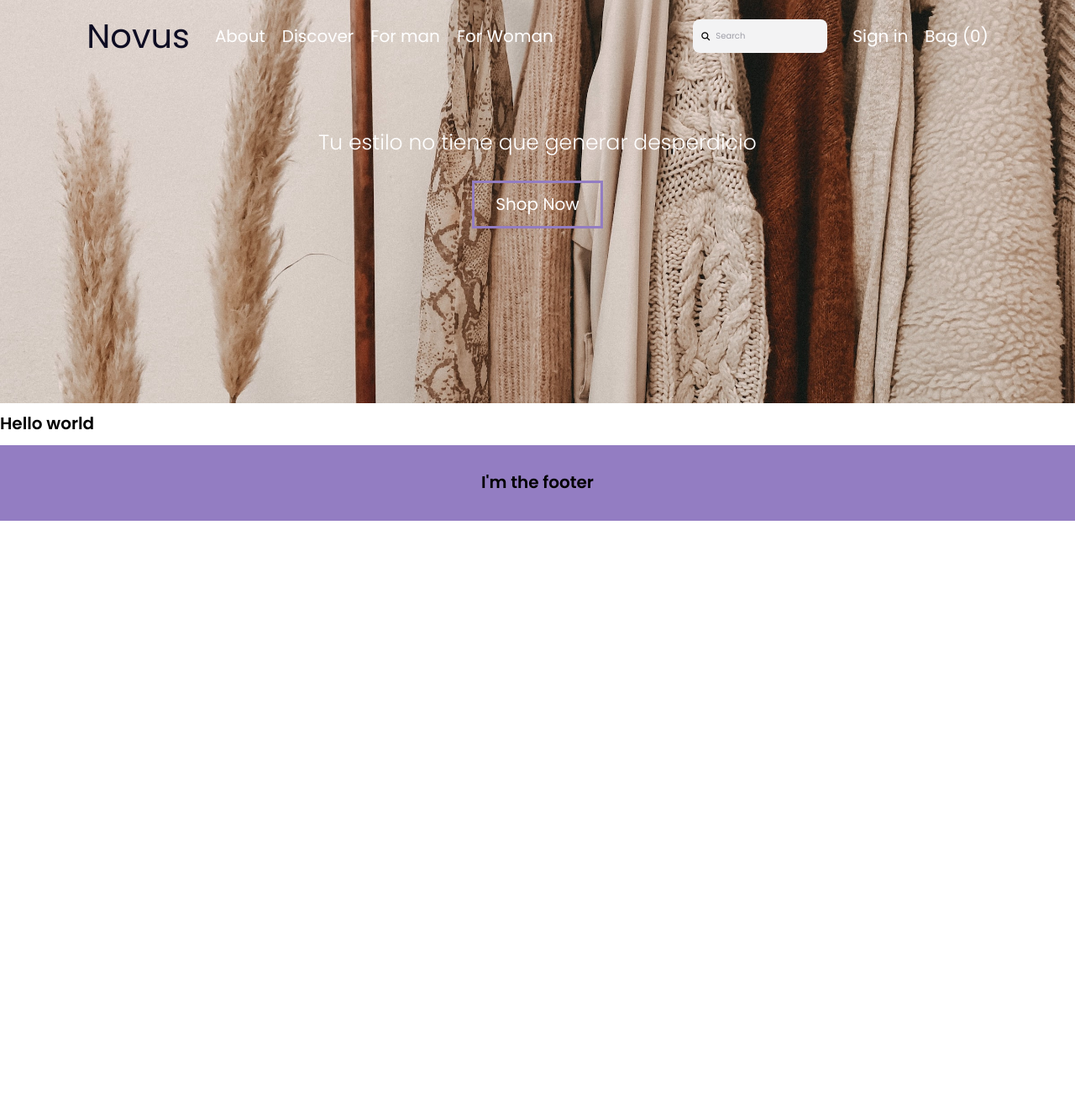
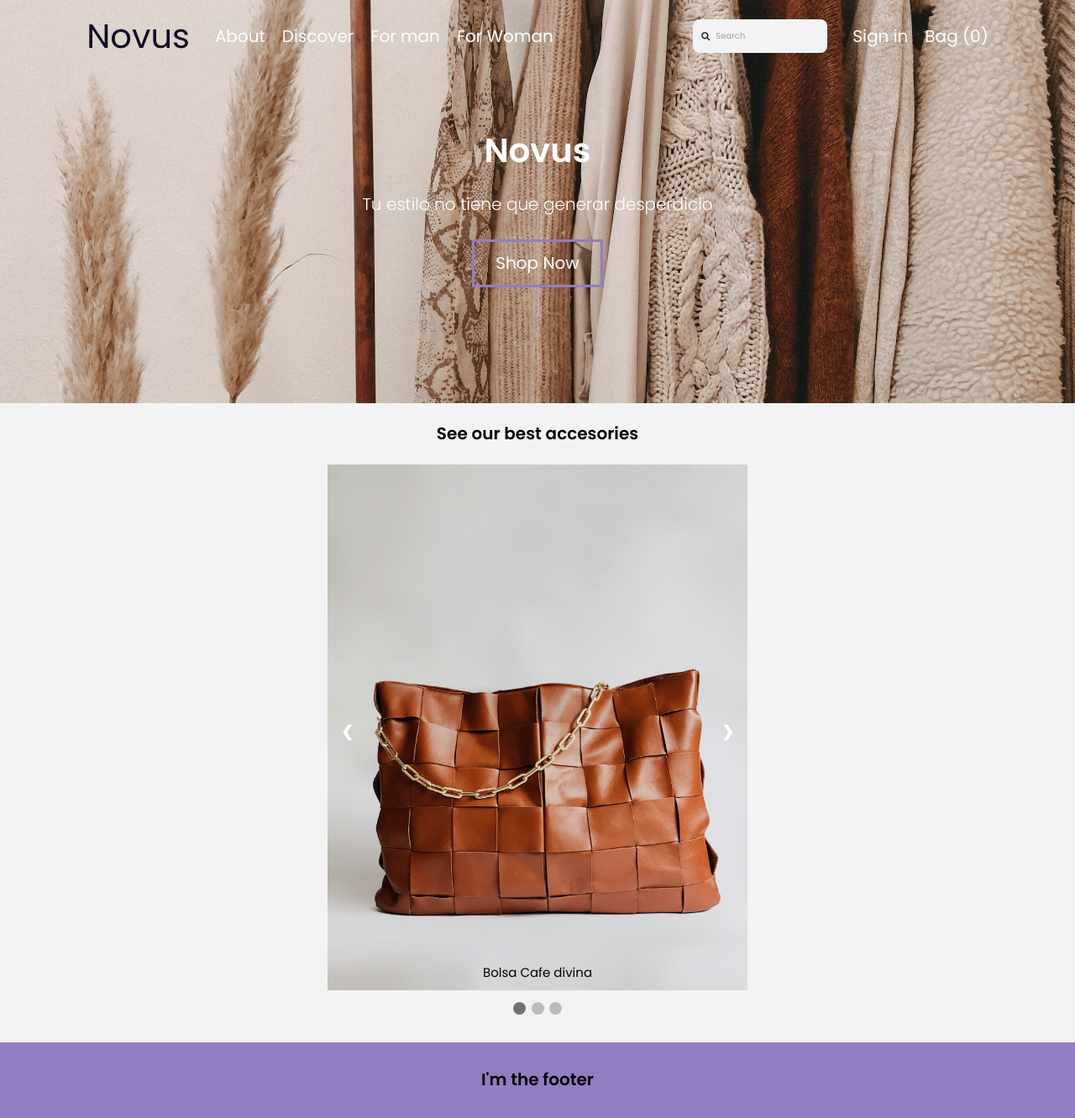
Before and after one commit to ArmandoAlmanza/Novus, a PHP site: page / in a window 1280 px wide. Shown: the whole page at 84% size. Before the commit the page ends 620 px from the top, so only its background shows below. Run offline with PHP 8.4, Linux system fonts and the light colour scheme; some libraries are stand-ins or nearby versions.

Commit message:
add some carousel from internet because we dont have time xd

```diff
--- a/index.php
+++ b/index.php
@@ -2,8 +2,11 @@
 
 
 <!-- Here goes all the content -->
-<h1>Hello world</h1>
+<h2 class="subtitle">See our best accesories</h2>
+<?php include_once './src/Components/Carousel.php';  ?>
+
 <!-- Here ends xd -->
 
 
+
 <?php include_once './src/Components/Footer.php';  ?>
--- /dev/null
+++ b/src/Components/Carousel.php
@@ -0,0 +1,31 @@
+<!-- Slideshow container -->
+<div class="slideshow-container">
+
+	<!-- Full-width images with number and caption text -->
+	<div class="mySlides fade">
+		<img src="/src/assets/bolsa1.jpg" style="width:100%">
+		<div class="text">Bolsa Cafe divina</div>
+	</div>
+
+	<div class="mySlides fade">
+		<img src="/src/assets/bolsa2.jpg" style="width:100%">
+		<div class="text">Bolsa roja divina</div>
+	</div>
+
+	<div class="mySlides fade">
+		<img src="/src/assets/bolsa3.jpg" style="width:100%">
+		<div class="text">Bolsa azul divina</div>
+	</div>
+
+	<!-- Next and previous buttons -->
+	<a class="prev" onclick="plusSlides(-1)">&#10094;</a>
+	<a class="next" onclick="plusSlides(1)">&#10095;</a>
+</div>
+<br>
+
+<!-- The dots/circles -->
+<div class="dot__container">
+	<span class="dot" onclick="currentSlide(1)"></span>
+	<span class="dot" onclick="currentSlide(2)"></span>
+	<span class="dot" onclick="currentSlide(3)"></span>
+</div>
--- a/src/Components/Footer.php
+++ b/src/Components/Footer.php
@@ -2,6 +2,7 @@
 	<h1>I'm the footer</h1>
 </footer>
 
+<script src="/src/index.js"></script>
 
 </body>
 
--- a/src/Components/Header.php
+++ b/src/Components/Header.php
@@ -30,7 +30,7 @@
 				</div>
 
 				<nav class="navbar">
-					<a href="/about.php">About</a>
+					<a href="#">About</a>
 					<a href="#">Discover</a>
 					<a href="#">For man</a>
 					<a href="#">For Woman</a>
@@ -51,7 +51,8 @@
 		</div>
 
 		<div class="hero__content">
-			<h2>Tu estilo no tiene que generar desperdicio</h2>
+			<h2>Novus</h2>
+			<p>Tu estilo no tiene que generar desperdicio</p>
 			<a href="#" class="btn btn__buy">Shop Now</a>
 		</div>
 	</header>
--- a/src/Styles/app.css
+++ b/src/Styles/app.css
@@ -13,7 +13,7 @@ html {
 }
 
 :root {
-    --purple: #937DC2;
+    --purple: #937dc2;
 }
 
 /** Globals */
@@ -23,7 +23,16 @@ a {
     color: #fff;
 }
 
+body {
+    background-color: #f3f3f4;
+}
+
 /** Utilities */
+.subtitle {
+    text-align: center;
+    font-size: 2rem;
+    margin: 2.5rem 0;
+}
 .btn {
     padding: 1.4rem 2.5rem;
     border: 3px solid var(--purple);
@@ -55,7 +64,7 @@ a {
     flex-direction: column;
     align-items: center;
 }
-.logo__container{
+.logo__container {
     margin-bottom: 3rem;
 }
 .logo__text {
@@ -90,7 +99,7 @@ a {
         margin-bottom: 0;
         margin-right: 3rem;
     }
-    .site__header{
+    .site__header {
         height: 60vh;
     }
 }
@@ -112,11 +121,11 @@ a {
     color: #0d0c22;
     text-decoration: underline;
 }
-.navbar__left{
+.navbar__left {
     margin-top: 2rem;
 }
 @media (min-width: 768px) {
-    .navbar{
+    .navbar {
         flex-direction: row;
     }
     .navbar a {
@@ -126,7 +135,7 @@ a {
     .navbar a:last-of-type {
         margin-right: 0;
     }
-    .navbar__left{
+    .navbar__left {
         margin-top: 0;
     }
 }
@@ -175,7 +184,7 @@ input:hover {
 }
 
 @media (min-width: 768px) {
-    .input{
+    .input {
         margin-right: 3rem;
         margin-bottom: 0;
     }
@@ -191,19 +200,127 @@ input:hover {
 }
 
 .hero__content h2 {
-    font-size: 2.5rem;
+    font-size: 4rem;
+    font-weight: bold;
+    margin-bottom: 3rem;
+    color: #fff;
+}
+.hero__content p {
+    font-size: 2rem;
     font-weight: 300;
     margin-bottom: 3rem;
     color: #fff;
 }
 
 @media (min-width: 768px) {
-    .hero__content{
+    .hero__content {
         margin: 4rem 0;
     }
 }
 /** Main content  */
 
+/* Carousel */
+/* Slideshow container */
+.slideshow-container {
+    max-width: 1000px;
+    position: relative;
+    margin: auto;
+}
+@media (min-width: 768px) {
+    .slideshow-container {
+        max-width: 500px;
+    }
+}
+
+/* Hide the images by default */
+.mySlides {
+    display: none;
+}
+
+/* Next & previous buttons */
+.prev,
+.next {
+    cursor: pointer;
+    position: absolute;
+    top: 50%;
+    width: auto;
+    margin-top: -22px;
+    padding: 16px;
+    color: white;
+    font-weight: bold;
+    font-size: 18px;
+    transition: 0.6s ease;
+    border-radius: 0 3px 3px 0;
+    user-select: none;
+}
+
+/* Position the "next button" to the right */
+.next {
+    right: 0;
+    border-radius: 3px 0 0 3px;
+}
+
+/* On hover, add a black background color with a little bit see-through */
+.prev:hover,
+.next:hover {
+    background-color: rgba(0, 0, 0, 0.8);
+}
+
+/* Caption text */
+.text {
+    color: #000;
+    font-size: 15px;
+    padding: 8px 12px;
+    position: absolute;
+    bottom: 8px;
+    width: 100%;
+    text-align: center;
+}
+
+/* Number text (1/3 etc) */
+.numbertext {
+    color: #f2f2f2;
+    font-size: 12px;
+    padding: 8px 12px;
+    position: absolute;
+    top: 0;
+}
+
+/* The dots/bullets/indicators */
+.dot__container {
+    text-align: center;
+    margin-bottom: 3rem;
+}
+.dot {
+    cursor: pointer;
+    height: 15px;
+    width: 15px;
+    margin: 0 2px;
+    background-color: #bbb;
+    border-radius: 50%;
+    display: inline-block;
+    transition: background-color 0.6s ease;
+}
+
+.active,
+.dot:hover {
+    background-color: #717171;
+}
+
+/* Fading animation */
+.fade {
+    animation-name: fade;
+    animation-duration: 1.5s;
+}
+
+@keyframes fade {
+    from {
+        opacity: 0.4;
+    }
+    to {
+        opacity: 1;
+    }
+}
 /** Footer  */
 .site__footer {
     padding: 2rem;
--- /dev/null
+++ b/src/index.js
@@ -0,0 +1,32 @@
+let slideIndex = 1;
+showSlides(slideIndex);
+
+// Next/previous controls
+function plusSlides(n) {
+    showSlides((slideIndex += n));
+}
+
+// Thumbnail image controls
+function currentSlide(n) {
+    showSlides((slideIndex = n));
+}
+
+function showSlides(n) {
+    let i;
+    let slides = document.getElementsByClassName("mySlides");
+    let dots = document.getElementsByClassName("dot");
+    if (n > slides.length) {
+        slideIndex = 1;
+    }
+    if (n < 1) {
+        slideIndex = slides.length;
+    }
+    for (i = 0; i < slides.length; i++) {
+        slides[i].style.display = "none";
+    }
+    for (i = 0; i < dots.length; i++) {
+        dots[i].className = dots[i].className.replace(" active", "");
+    }
+    slides[slideIndex - 1].style.display = "block";
+    dots[slideIndex - 1].className += " active";
+}
```
Also changed, not shown: src/assets/bolsa1.jpg (added), src/assets/bolsa2.jpg (added), src/assets/bolsa3.jpg (added).
